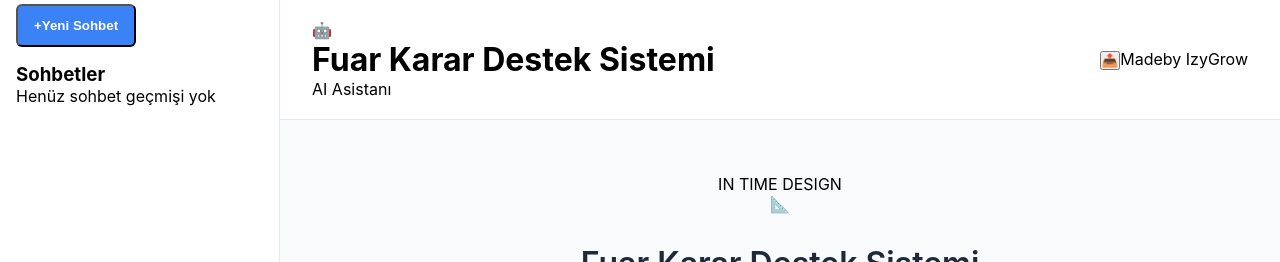
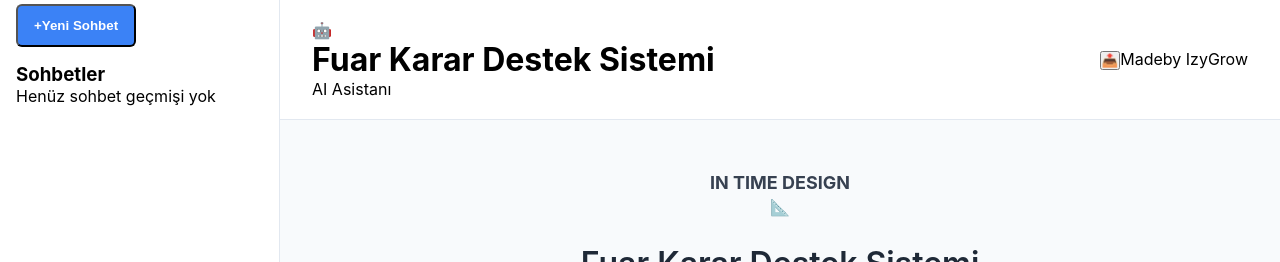
Before and after one commit to IzyGrow/ai-chatbott, a Next.js app: page / in a window 1280 px wide. Shown: the top 262 px of the page. Built offline with nearby package versions, Linux system fonts and the light colour scheme.

Commit message:
Update globals.css

```diff
--- a/app/globals.css
+++ b/app/globals.css
@@ -280,10 +280,19 @@ a {
   margin: 0 auto 20px;
 }
 
-.ai-icon img {
-  width: 100%;
-  height: 100%;
-  object-fit: contain;
+.logo-text {
+  text-align: center;
+}
+
+.logo-top {
+  font-size: 18px;
+  font-weight: bold;
+  color: #374151;
+  margin-bottom: 4px;
+}
+
+.logo-pergel {
+  font-size: 16px;
 }
 
 
```
